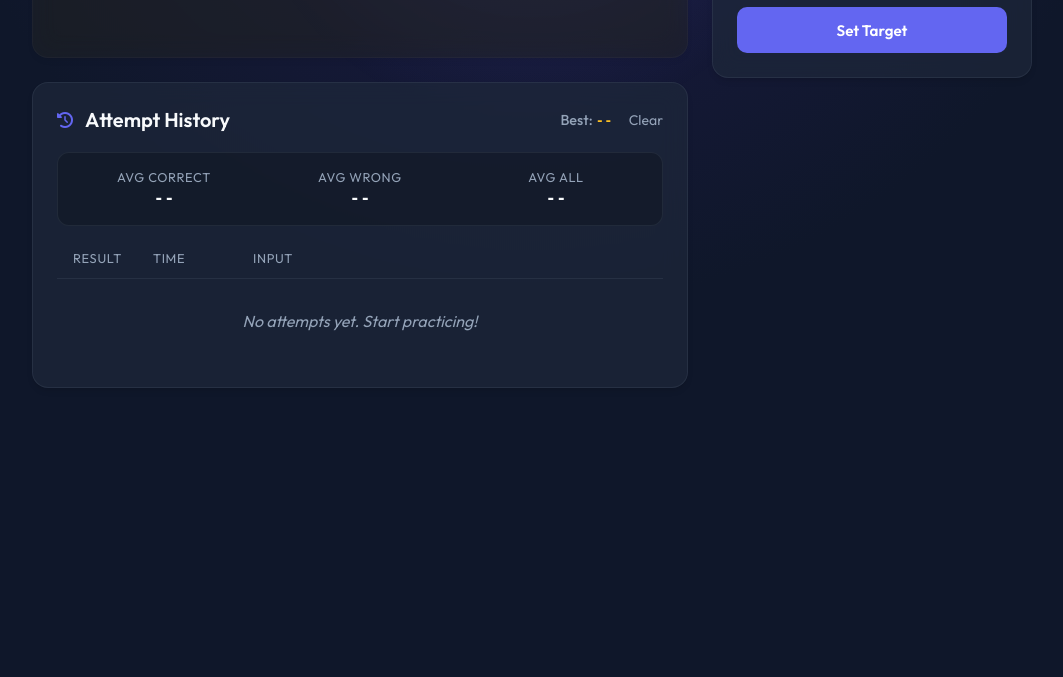
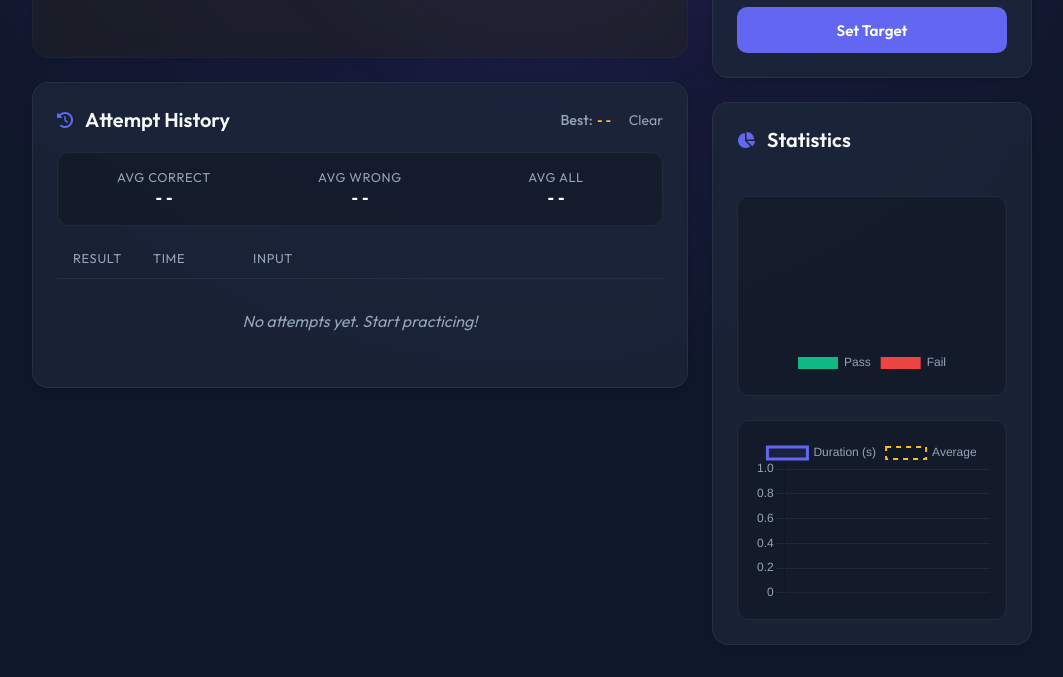
Before and after one commit to gabrielqmatos88/pwd-trainer, a plain HTML site: page index.html in a window 1280 px wide. Shown: the part 307-984 px from the top of the page, without its empty margins (108-1171 px from the left). Before the commit the page ends 800 px from the top, so only its background shows below. Drawn offline with nearby package versions, Linux system fonts and the light colour scheme.

Commit message:
feat: Add Chart.js integration to display pass/fail and time trend statistics.

```diff
--- a/index.html
+++ b/index.html
@@ -10,6 +10,7 @@
     <link href="https://fonts.googleapis.com/css2?family=Outfit:wght@300;400;500;600;700&display=swap" rel="stylesheet">
     <link rel="stylesheet" href="https://cdnjs.cloudflare.com/ajax/libs/font-awesome/6.4.0/css/all.min.css">
     <link rel="stylesheet" href="style.css">
+    <script src="https://cdn.jsdelivr.net/npm/chart.js"></script>
 </head>
 
 <body>
@@ -97,6 +98,18 @@
                         </button>
                     </div>
                 </section>
+
+                <section class="card charts-section">
+                    <div class="section-header">
+                        <h2><i class="fa-solid fa-chart-pie"></i> Statistics</h2>
+                    </div>
+                    <div class="chart-container">
+                        <canvas id="passFailChart"></canvas>
+                    </div>
+                    <div class="chart-container">
+                        <canvas id="timeTrendChart"></canvas>
+                    </div>
+                </section>
             </div>
         </main>
     </div>
--- a/script.js
+++ b/script.js
@@ -137,6 +137,7 @@ document.addEventListener('DOMContentLoaded', () => {
 
         attempts.push({ duration, isCorrect });
         updateStats();
+        updateCharts();
 
         addAttemptToHistory(attemptText, duration, isCorrect);
 
@@ -236,6 +237,7 @@ document.addEventListener('DOMContentLoaded', () => {
         bestTimeDisplay.textContent = '--';
         attempts = [];
         updateStats();
+        updateCharts();
     });
 
     function updateStats() {
@@ -270,4 +272,100 @@ document.addEventListener('DOMContentLoaded', () => {
         div.textContent = text;
         return div.innerHTML;
     }
+    // --- Charts Section ---
+
+    const ctxPassFail = document.getElementById('passFailChart').getContext('2d');
+    const ctxTimeTrend = document.getElementById('timeTrendChart').getContext('2d');
+
+    // Pie Chart: Pass vs Fail
+    const passFailChart = new Chart(ctxPassFail, {
+        type: 'doughnut',
+        data: {
+            labels: ['Pass', 'Fail'],
+            datasets: [{
+                data: [0, 0],
+                backgroundColor: ['#10b981', '#ef4444'],
+                borderWidth: 0
+            }]
+        },
+        options: {
+            responsive: true,
+            maintainAspectRatio: false,
+            plugins: {
+                legend: {
+                    position: 'bottom',
+                    labels: { color: '#94a3b8' }
+                }
+            }
+        }
+    });
+
+    // Line Chart: Time Trend
+    const timeTrendChart = new Chart(ctxTimeTrend, {
+        type: 'line',
+        data: {
+            labels: [],
+            datasets: [
+                {
+                    label: 'Duration (s)',
+                    data: [],
+                    borderColor: '#6366f1',
+                    backgroundColor: 'rgba(99, 102, 241, 0.1)',
+                    tension: 0.3,
+                    fill: true
+                },
+                {
+                    label: 'Average',
+                    data: [],
+                    borderColor: '#fbbf24', // Amber
+                    borderDash: [5, 5],
+                    pointRadius: 0,
+                    borderWidth: 2,
+                    fill: false
+                }
+            ]
+        },
+        options: {
+            responsive: true,
+            maintainAspectRatio: false,
+            scales: {
+                y: {
+                    beginAtZero: true,
+                    grid: { color: 'rgba(148, 163, 184, 0.1)' },
+                    ticks: { color: '#94a3b8' }
+                },
+                x: {
+                    grid: { display: false },
+                    ticks: { color: '#94a3b8' }
+                }
+            },
+            plugins: {
+                legend: {
+                    labels: { color: '#94a3b8' }
+                }
+            }
+        }
+    });
+
+    function updateCharts() {
+        // Update Pass/Fail Chart
+        const passCount = attempts.filter(a => a.isCorrect).length;
+        const failCount = attempts.filter(a => !a.isCorrect).length;
+        passFailChart.data.datasets[0].data = [passCount, failCount];
+        passFailChart.update();
+
+        // Update Time Trend Chart
+        const labels = attempts.map((_, index) => `Attempt ${index + 1}`);
+        const durations = attempts.map(a => a.duration);
+
+        // Calculate average
+        const totalDuration = durations.reduce((sum, d) => sum + d, 0);
+        const avgDuration = durations.length > 0 ? totalDuration / durations.length : 0;
+        const avgData = Array(durations.length).fill(avgDuration);
+
+        timeTrendChart.data.labels = labels;
+        timeTrendChart.data.datasets[0].data = durations;
+        timeTrendChart.data.datasets[1].data = avgData;
+        timeTrendChart.update();
+    }
 });
--- a/style.css
+++ b/style.css
@@ -500,3 +500,20 @@ button {
     font-weight: 700;
     font-family: 'Courier New', Courier, monospace;
 }
+
+/* Charts Section */
+.charts-section {
+    display: flex;
+    flex-direction: column;
+    gap: 1.5rem;
+}
+
+.chart-container {
+    position: relative;
+    height: 200px;
+    width: 100%;
+    background: rgba(0, 0, 0, 0.2);
+    border-radius: 12px;
+    padding: 1rem;
+    border: 1px solid var(--card-border);
+}
```
